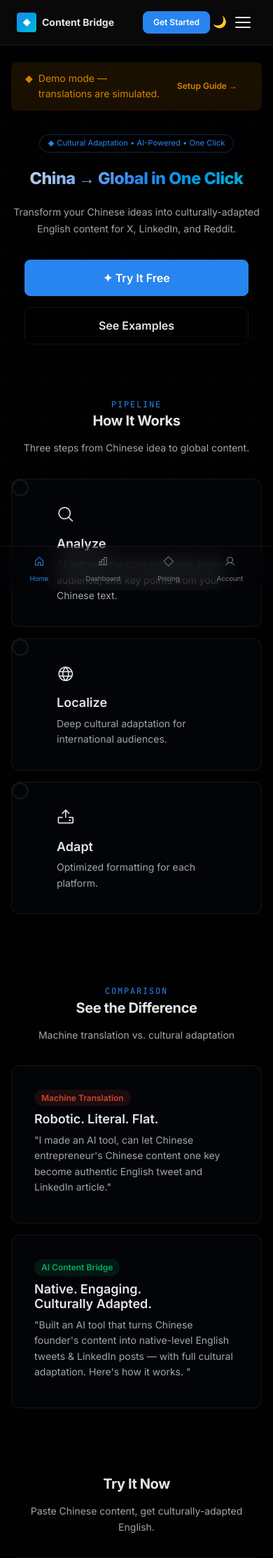
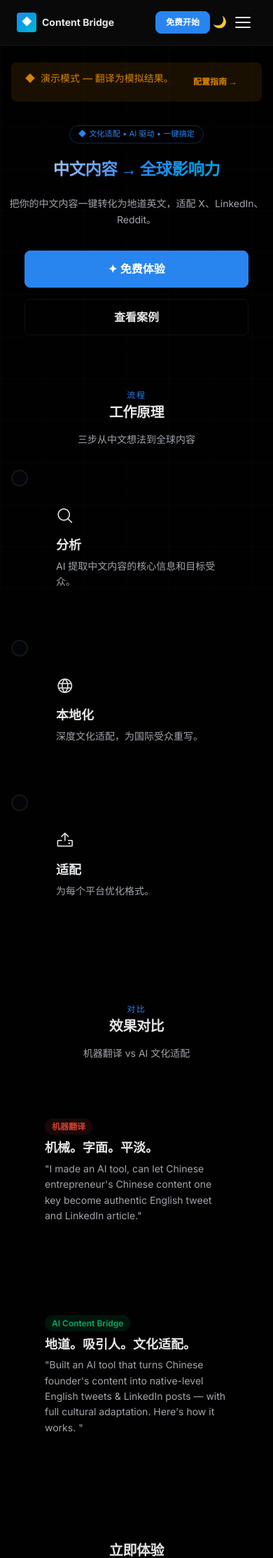
Before and after one commit to guish7423/ai-content-bridge, a FastAPI app: page / in a window 390 px wide. Shown: the top 2226 px of the page at 70% size. Run offline with FastAPI, Linux system fonts and the light colour scheme; parts of the project's set-up code (start-up, migrations or seed data) failed here and were passed over; some libraries are stand-ins or nearby versions; some web fonts are replaced.

Commit message:
feat: FAANG-level polish — Chinese default, no dock, borderless cards, subtle motion

```diff
--- a/app/static/css/04-layout.css
+++ b/app/static/css/04-layout.css
@@ -161,46 +161,6 @@
   font-weight: 500;
 }
 
-/* ── Mobile Dock (bottom nav) ──────────────────────────────────────────── */
-.dock {
-  display: none;
-  position: fixed;
-  bottom: 0;
-  left: 0;
-  right: 0;
-  z-index: var(--cw-z-dock);
-  background: var(--cw-bg-raised / 0.92);
-  backdrop-filter: blur(16px);
-  -webkit-backdrop-filter: blur(16px);
-  border-top: 1px solid var(--cw-border);
-  padding: 6px 0 calc(6px + env(safe-area-inset-bottom, 0px));
-}
-
-.dock__items {
-  display: flex;
-  justify-content: space-around;
-  max-width: 600px;
-  margin: 0 auto;
-}
-
-.dock__item {
-  display: flex;
-  flex-direction: column;
-  align-items: center;
-  gap: 2px;
-  font-size: 0.65rem;
-  color: var(--cw-text-tertiary);
-  transition: transform var(--cw-duration-fast) var(--cw-ease-spring);
-  padding: 4px 12px;
-  min-width: 56px;
-  min-height: 44px;
-  justify-content: center;
-}
-
-.dock__item:hover { transform: translateY(-2px); color: var(--cw-text); }
-.dock__item.active { color: var(--cw-brand-blue); }
-
-.dock__item-icon { font-size: 1.2rem; }
 
 /* ── Footer ────────────────────────────────────────────────────────────── */
 .footer {
@@ -268,7 +228,6 @@
   .nav__link.nav__link--desktop { display: none; }
   .hamburger { display: flex; }
   .mobile-nav { display: flex; }
-  .dock { display: block; }
 
   .hero { padding: var(--cw-space-2xl) 0 var(--cw-space-2xl); }
   .hero__title { font-size: clamp(1.6rem, 7vw, 2.4rem); letter-spacing: -0.02em; }
@@ -284,34 +243,23 @@
 
   .container { padding: 0 var(--cw-space-md); }
 
-  /* Bento grid full width on mobile */
   .ks-bento { grid-template-columns: 1fr; gap: var(--cw-space-sm); }
   .ks-bento__tile, .ks-bento__tile--wide { grid-column: span 1; padding: var(--cw-space-md); }
   .ks-bento__tile-title { font-size: var(--cw-text-base); }
 
-  /* Pricing cards stacked */
   .pricing-grid { grid-template-columns: 1fr; max-width: 100%; padding: 0 var(--cw-space-md); }
 
-  /* Dashboard stats 2-col */
   .stats-grid { grid-template-columns: repeat(2, 1fr); gap: var(--cw-space-sm); }
   .stat-card { padding: var(--cw-space-md); }
 
-  /* Auth cards full width */
   .auth-card { margin: 0 var(--cw-space-md); }
 
-  /* Dock items spacing */
-  .dock__items { padding: 0 var(--cw-space-md); }
-  .dock__item { min-width: 48px; font-size: 0.6rem; }
-
-  /* FAQ */
   .faq-q { font-size: var(--cw-text-sm) !important; padding: var(--cw-space-sm) 0 !important; }
 
-  /* Bridge form */
   #bridge .ks-card { padding: var(--cw-space-md); }
   .platform-btn { font-size: var(--cw-text-xs) !important; padding: 6px 10px !important; }
 }
 
-/* Smaller phones */
 @media (max-width: 480px) {
   .hero__title { font-size: clamp(1.4rem, 6vw, 1.8rem); }
   .hero { padding: var(--cw-space-xl) 0 var(--cw-space-lg); }
@@ -319,5 +267,4 @@
   .nav__brand { font-size: var(--cw-text-sm); }
   .nav__brand-logo { width: 28px; height: 28px; }
   .stats-grid { grid-template-columns: 1fr 1fr; }
-  .dock__item-icon { font-size: 1rem; }
 }
--- a/app/static/css/05-components.css
+++ b/app/static/css/05-components.css
@@ -76,32 +76,28 @@
 
 /* ── Cards ─────────────────────────────────────────────────────────────── */
 .ks-card {
-  background: var(--cw-bg-raised);
-  border: 1px solid var(--cw-border);
   border-radius: var(--cw-radius-lg);
   padding: var(--cw-space-xl);
-  transition: border-color var(--cw-duration-normal) var(--cw-ease-out);
+  transition: background var(--cw-duration-normal) var(--cw-ease-out);
 }
 
-.ks-card:hover { border-color: var(--cw-border-accent); }
+.ks-card:hover { background: var(--cw-bg-glass); }
 
 /* ── Bento Grid ────────────────────────────────────────────────────────── */
 .ks-bento {
   display: grid;
   grid-template-columns: repeat(12, 1fr);
-  gap: var(--cw-space-md);
+  gap: var(--cw-space-lg);
 }
 
 .ks-bento__tile {
   grid-column: span 4;
-  background: var(--cw-bg-raised);
-  border: 1px solid var(--cw-border);
   border-radius: var(--cw-radius-lg);
-  padding: var(--cw-space-xl);
-  transition: all var(--cw-duration-normal) var(--cw-ease-out);
+  padding: var(--cw-space-2xl);
+  transition: background var(--cw-duration-normal) var(--cw-ease-out);
 }
 
-.ks-bento__tile:hover { border-color: var(--cw-border-accent); }
+.ks-bento__tile:hover { background: var(--cw-bg-glass); }
 
 .ks-bento__tile--wide { grid-column: span 6; }
 .ks-bento__tile--full { grid-column: span 12; }
--- a/app/static/css/07-animations.css
+++ b/app/static/css/07-animations.css
@@ -98,8 +98,8 @@
 /* ── Scroll reveal classes ──────────────────────────────────────────────── */
 .reveal {
   opacity: 0;
-  transform: translateY(20px);
-  transition: opacity 0.5s var(--cw-ease-out), transform 0.5s var(--cw-ease-out);
+  transform: translateY(8px);
+  transition: opacity 0.4s var(--cw-ease-out), transform 0.4s var(--cw-ease-out);
 }
 
 .reveal.visible {
@@ -109,8 +109,8 @@
 
 .reveal-left {
   opacity: 0;
-  transform: translateX(-20px);
-  transition: opacity 0.5s var(--cw-ease-out), transform 0.5s var(--cw-ease-out);
+  transform: translateX(-8px);
+  transition: opacity 0.4s var(--cw-ease-out), transform 0.4s var(--cw-ease-out);
 }
 
 .reveal-left.visible {
@@ -120,8 +120,8 @@
 
 .reveal-right {
   opacity: 0;
-  transform: translateX(20px);
-  transition: opacity 0.5s var(--cw-ease-out), transform 0.5s var(--cw-ease-out);
+  transform: translateX(8px);
+  transition: opacity 0.4s var(--cw-ease-out), transform 0.4s var(--cw-ease-out);
 }
 
 .reveal-right.visible {
--- a/app/static/js/core/theme.js
+++ b/app/static/js/core/theme.js
@@ -8,14 +8,8 @@
     document.documentElement.setAttribute('data-theme', saved);
   }
 
-  // Default to Chinese for Chinese entrepreneurs (our target users)
-  var savedLang = localStorage.getItem('cw-lang');
-  if (!savedLang) {
-    // Detect browser language
-    var browserLang = (navigator.language || '').toLowerCase();
-    savedLang = browserLang.startsWith('zh') ? 'zh' : 'en';
-  }
-  currentLang = savedLang;
+  // 始终默认中文（目标用户是中国创业者）
+  currentLang = localStorage.getItem('cw-lang') || 'zh';
   applyLang(currentLang);
 })();
 
--- a/app/static/js/effects/tilt-enhanced.js
+++ b/app/static/js/effects/tilt-enhanced.js
@@ -15,8 +15,8 @@
         var x = (e.clientX - rect.left) / rect.width;
         var y = (e.clientY - rect.top) / rect.height;
 
-        // 3D tilt
-        card.style.transform = 'perspective(800px) rotateY(' + ((x - 0.5) * 8) + 'deg) rotateX(' + ((0.5 - y) * 8) + 'deg) translateZ(10px)';
+        // Gentle 3D tilt (Apple/Linear subtlety)
+        card.style.transform = 'perspective(800px) rotateY(' + ((x - 0.5) * 4) + 'deg) rotateX(' + ((0.5 - y) * 4) + 'deg) translateZ(5px)';
 
         // Light glow follows cursor
         card.style.setProperty('--glow-x', (x * 100) + '%');
--- a/app/templates/base.html
+++ b/app/templates/base.html
@@ -64,9 +64,6 @@
   <!-- Footer -->
   {% include "partials/footer.html" %}
 
-  <!-- Mobile Dock -->
-  {% include "partials/mobile-dock.html" %}
-
   <!-- Toast Container -->
   <div class="ks-toast-container" id="toast-container" aria-live="polite" aria-atomic="true"></div>
 
--- a/app/templates/index.html
+++ b/app/templates/index.html
@@ -18,7 +18,7 @@
     <span class="badge-icon">◆</span>
     <span data-i18n="hero.badge">AI 文化适配 · 一键搞定</span>
   </div>
-  <h1 class="hero__title" data-i18n="hero.title">中文内容 → 全球影响力</h1>
+  <h1 class="hero__title" data-i18n="hero.title">用母语写，用英文发</h1>
   <p class="hero__subtitle" data-i18n="hero.subtitle">把你的中文想法一键变成地道的英文帖子。不是翻译，是文化适配。</p>
   <div class="hero__actions">
     <a href="#bridge" class="ks-button ks-button--primary ks-button--lg" data-i18n="hero.cta"><i class="ph ph-sparkle"></i> 免费试用</a>
```
